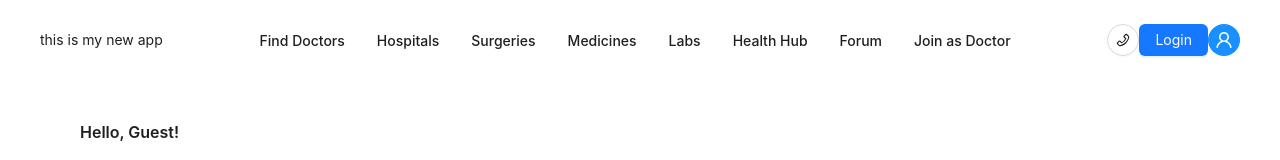
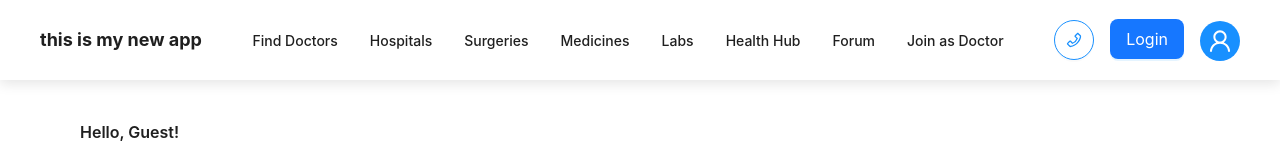
Before and after one commit to Talalilyas1208/healthcare-dashborad, a React (Create React App) app in the folder employment-mangement/: page / in a window 1280 px wide. Shown: the top 160 px of the page. Built offline with nearby package versions, Linux system fonts and the light colour scheme.

Commit message:
improvements in the border and ui

```diff
--- a/employment-mangement/src/compnenets/AppHeader.js
+++ b/employment-mangement/src/compnenets/AppHeader.js
@@ -1,9 +1,8 @@
 import React from "react";
-import { Layout, Menu, Input, Button, Select, Space, Avatar } from "antd";
-import { SearchOutlined, PhoneOutlined, UserOutlined } from "@ant-design/icons";
+import { Layout, Menu, Button, Avatar, Space } from "antd";
+import { PhoneOutlined, UserOutlined } from "@ant-design/icons";
 
 const { Header } = Layout;
-const { Option } = Select;
 
 const AppHeader = () => {
   const menuItems = [
@@ -22,17 +21,22 @@ const AppHeader = () => {
       style={{
         background: "#fff",
         height: 80,
-        boxShadow: "0 2px 8px rgba(0,0,0,0.05)",
         display: "flex",
         alignItems: "center",
         justifyContent: "space-between",
         padding: "0 40px",
+        position: "sticky",
+        top: 0,
+        zIndex: 1000,
+        boxShadow: "0 4px 12px rgba(0, 0, 0, 0.1)", // stronger visible shadow
       }}
     >
-      <div style={{ display: "flex", alignItems: "center", gap: 8 }}>
+      {/* Left: Logo or Text */}
+      <div style={{ display: "flex", alignItems: "center", gap: 8, fontWeight: "bold", fontSize: 18 }}>
         this is my new app
       </div>
 
+      {/* Center: Menu */}
       <Menu
         mode="horizontal"
         items={menuItems}
@@ -45,9 +49,29 @@ const AppHeader = () => {
         }}
       />
 
-      <Button icon={<PhoneOutlined />} shape="circle" />
-      <Button type="primary">Login</Button>
-      <Avatar icon={<UserOutlined />} style={{ backgroundColor: "#1890ff" }} />
+      {/* Right: Action Buttons */}
+      <Space size="middle" align="center">
+        <Button
+          icon={<PhoneOutlined />}
+          shape="circle"
+          size="large"
+          style={{
+            display: "flex",
+            alignItems: "center",
+            justifyContent: "center",
+            borderColor: "#1890ff",
+            color: "#1890ff",
+          }}
+        />
+        <Button type="primary" size="large">
+          Login
+        </Button>
+        <Avatar
+          icon={<UserOutlined />}
+          size="large"
+          style={{ backgroundColor: "#1890ff" }}
+        />
+      </Space>
     </Header>
   );
 };
```
